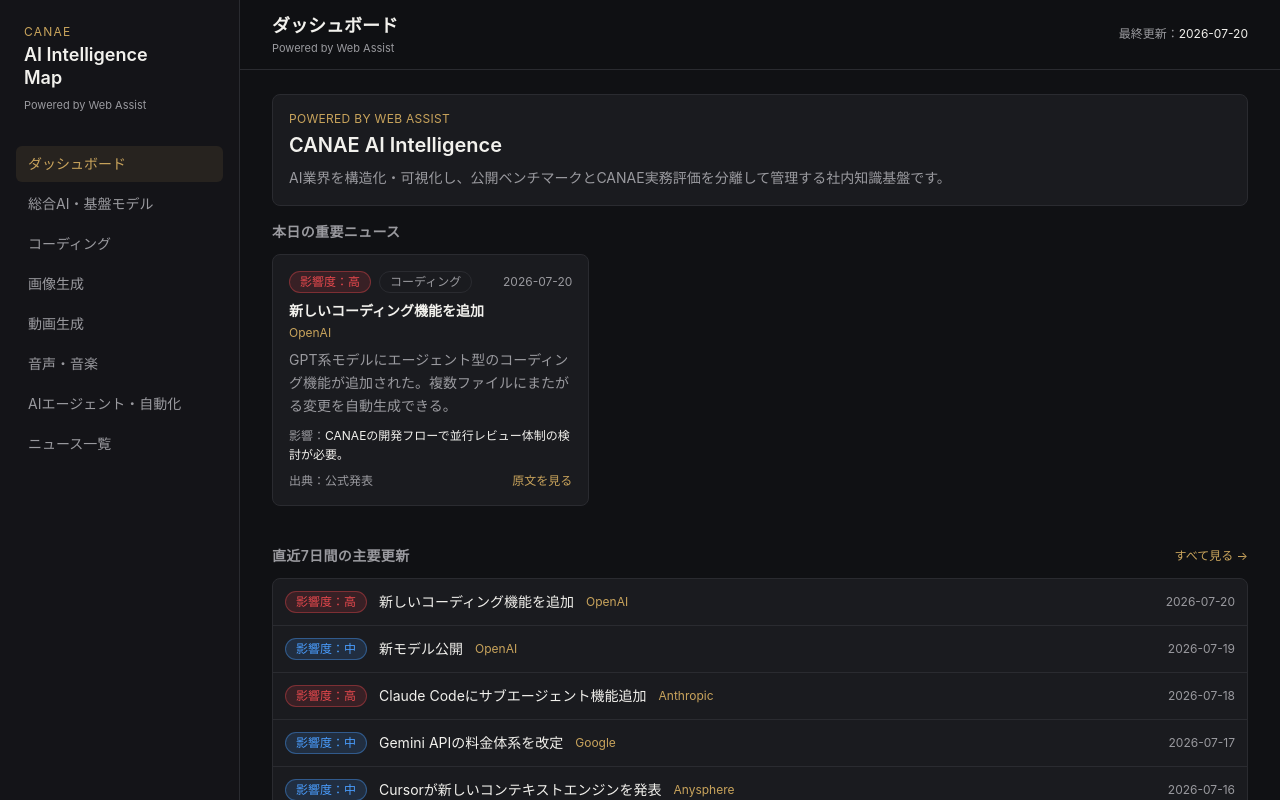
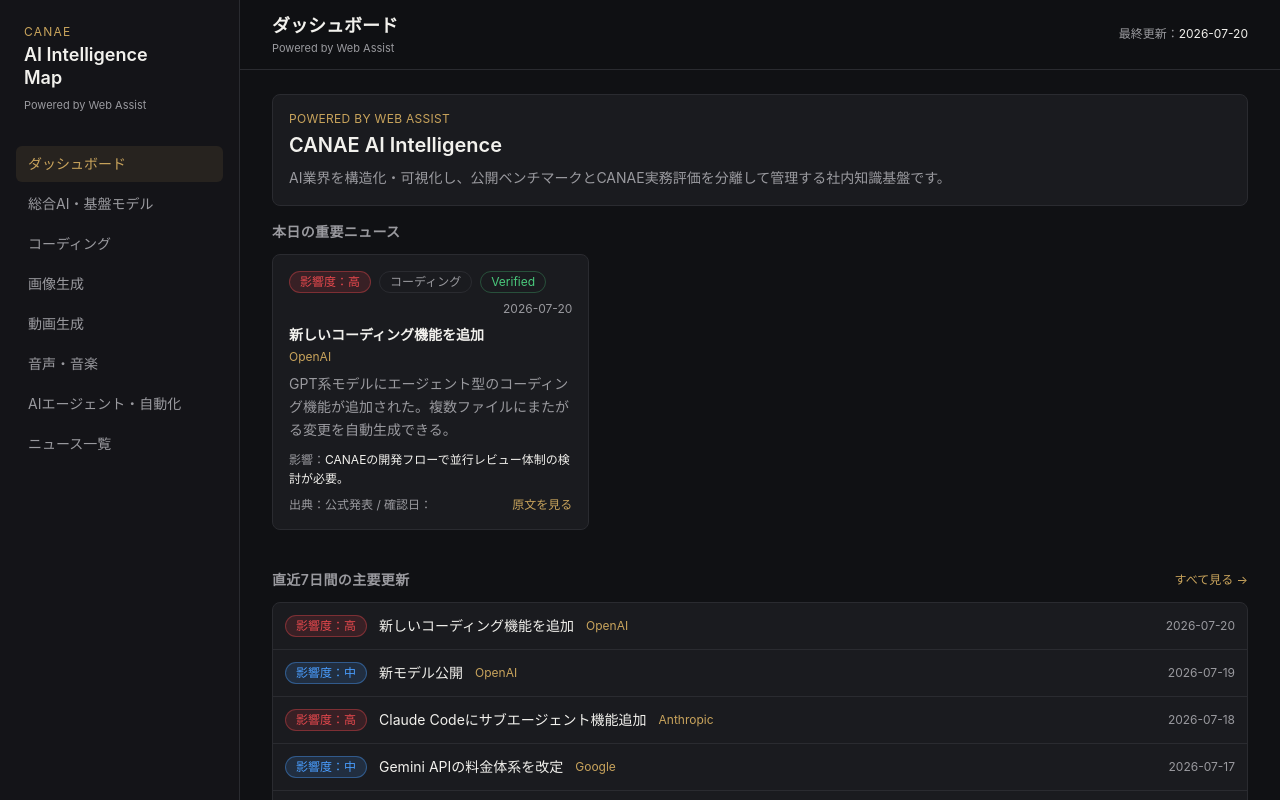
Before and after one commit to canae-tokyo/canae-ai-intelligence, a Next.js app in the folder C-Ai-Map/: page / in a window 1280 px wide. Shown: the top 800 px of the page. Built offline with nearby package versions, Linux system fonts and the light colour scheme.

Commit message:
Add governance docs and verified data controls

```diff
--- a/C-Ai-Map/components/NewsCard.tsx
+++ b/C-Ai-Map/components/NewsCard.tsx
@@ -6,6 +6,18 @@
   official: "公式発表",
   media: "メディア",
   sns: "SNS",
+};
+
+const STATUS_LABEL: Record<NewsItem["status"], string> = {
+  draft: "Draft",
+  verified: "Verified",
+  archived: "Archived",
+};
+
+const STATUS_STYLE: Record<NewsItem["status"], string> = {
+  draft: "border-signal-update/30 text-signal-update",
+  verified: "border-signal-new/30 text-signal-new",
+  archived: "border-base-border text-ink-muted",
 };
 
 export default function NewsCard({ item, showCategory = false }: { item: NewsItem; showCategory?: boolean }) {
@@ -20,11 +32,9 @@
             {genreLabel}
           </span>
         )}
-        {item.status === "unverified" && (
-          <span className="rounded-full border border-signal-important/30 px-2.5 py-0.5 text-xs text-signal-important">
-            未検証
-          </span>
-        )}
+        <span className={`rounded-full border px-2.5 py-0.5 text-xs ${STATUS_STYLE[item.status]}`}>
+          {STATUS_LABEL[item.status]}
+        </span>
         <span className="ml-auto text-xs text-ink-muted">{item.publishedAt}</span>
       </div>
       <h3 className="mb-1 text-sm font-semibold text-ink">{item.title}</h3>
@@ -35,7 +45,7 @@
         {item.impact}
       </p>
       <div className="flex items-center justify-between text-xs text-ink-muted">
-        <span>出典：{SOURCE_LABEL[item.sourceType]}</span>
+        <span>出典：{SOURCE_LABEL[item.sourceType]} / 確認日：{item.sourceCheckedAt}</span>
         <a
           href={item.sourceUrl}
           target="_blank"
```
